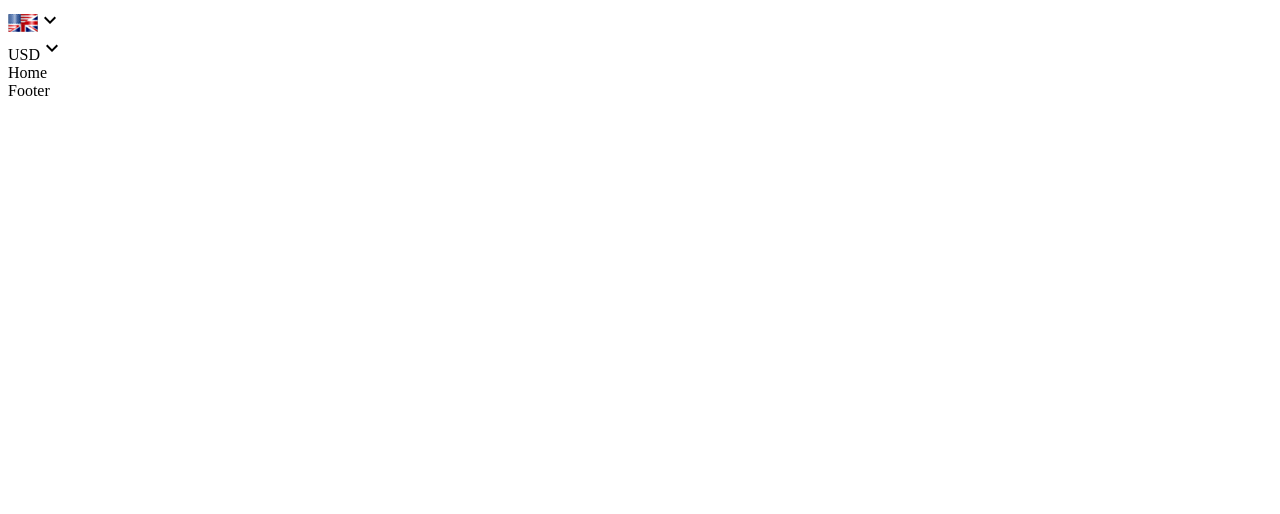
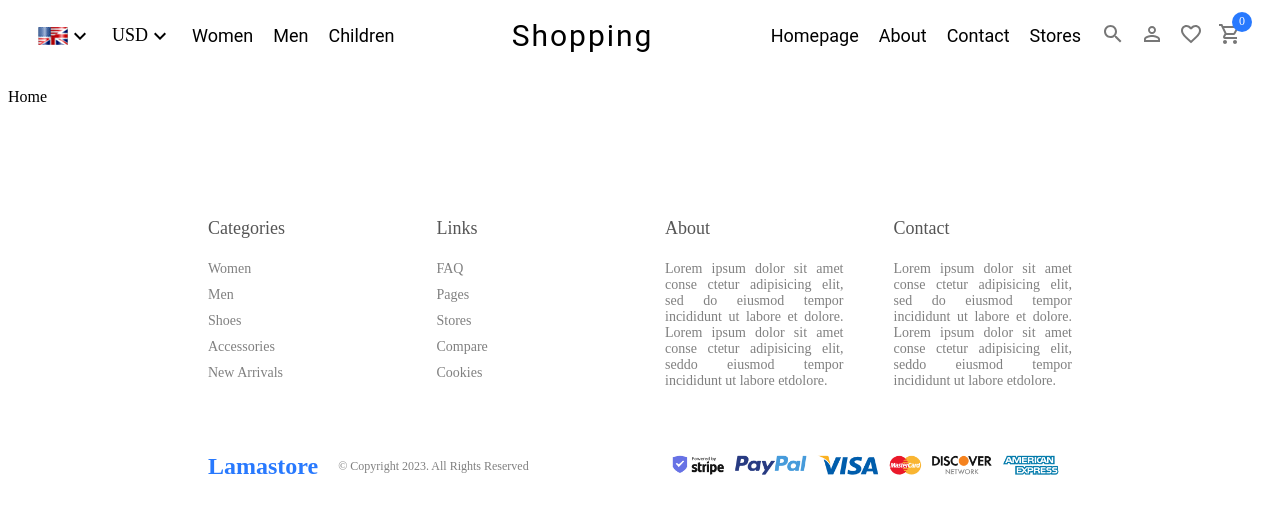
Before and after one commit to thanatP-Bz/shopping, a React (Vite) app in the folder client/: page / in a window 1280 px wide. Shown: the top 514 px of the page. Built offline with nearby package versions, Linux system fonts and the light colour scheme.

Commit message:
addFooter

```diff
--- a/client/src/App.tsx
+++ b/client/src/App.tsx
@@ -4,6 +4,7 @@
 import Home from "./pages/home/Home";
 import Product from "./pages/product/Product";
 import Products from "./pages/products/Products";
+import "./app.scss";
 
 const Layout = () => {
   return (
--- /dev/null
+++ b/client/src/app.scss
@@ -0,0 +1,8 @@
+.app {
+  .link {
+    color: inherit;
+    text-decoration: none;
+    font-family: "Roboto", sans-serif;
+    font-weight: 400;
+  }
+}
--- a/client/src/components/footer/Footer.tsx
+++ b/client/src/components/footer/Footer.tsx
@@ -1,7 +1,57 @@
-import React from "react";
-
+import paymentImg from "../../../public/img/payment.png";
+import "./foooter.scss";
 const Footer = () => {
-  return <div>Footer</div>;
+  return (
+    <div className="footer">
+      <div className="top">
+        <div className="item">
+          <h1>Categories</h1>
+          <span>Women</span>
+          <span>Men</span>
+          <span>Shoes</span>
+          <span>Accessories</span>
+          <span>New Arrivals</span>
+        </div>
+        <div className="item">
+          <h1>Links</h1>
+          <span>FAQ</span>
+          <span>Pages</span>
+          <span>Stores</span>
+          <span>Compare</span>
+          <span>Cookies</span>
+        </div>
+        <div className="item">
+          <h1>About</h1>
+          <span>
+            Lorem ipsum dolor sit amet conse ctetur adipisicing elit, sed do
+            eiusmod tempor incididunt ut labore et dolore. Lorem ipsum dolor sit
+            amet conse ctetur adipisicing elit, seddo eiusmod tempor incididunt
+            ut labore etdolore.
+          </span>
+        </div>
+        <div className="item">
+          <h1>Contact</h1>
+          <span>
+            Lorem ipsum dolor sit amet conse ctetur adipisicing elit, sed do
+            eiusmod tempor incididunt ut labore et dolore. Lorem ipsum dolor sit
+            amet conse ctetur adipisicing elit, seddo eiusmod tempor incididunt
+            ut labore etdolore.
+          </span>
+        </div>
+      </div>
+      <div className="bottom">
+        <div className="left">
+          <span className="logo">Lamastore</span>
+          <span className="copyright">
+            © Copyright 2023. All Rights Reserved
+          </span>
+        </div>
+        <div className="right">
+          <img src={paymentImg} alt="" />
+        </div>
+      </div>
+    </div>
+  );
 };
 
 export default Footer;
--- /dev/null
+++ b/client/src/components/footer/foooter.scss
@@ -0,0 +1,55 @@
+.footer {
+  margin: 100px 200px 20px 200px;
+
+  .top {
+    display: flex;
+    gap: 50px;
+
+    .item {
+      flex: 1;
+      display: flex;
+      flex-direction: column;
+      gap: 10px;
+      text-align: justify;
+      font-size: 14px;
+
+      h1 {
+        font-size: 18px;
+        font-weight: 500;
+        color: #555;
+      }
+
+      span {
+        color: gray;
+      }
+    }
+  }
+
+  .bottom {
+    display: flex;
+    align-items: center;
+    justify-content: space-between;
+    margin-top: 50px;
+    .left {
+      display: flex;
+      align-items: center;
+
+      .logo {
+        color: #2879fe;
+        font-weight: bold;
+        font-size: 24px;
+      }
+
+      .copyright {
+        margin-left: 20px;
+        font-size: 12px;
+        color: gray;
+      }
+    }
+    .right {
+      img {
+        height: 50px;
+      }
+    }
+  }
+}
--- a/client/src/components/navbar/Navbar.tsx
+++ b/client/src/components/navbar/Navbar.tsx
@@ -1,11 +1,13 @@
+import "./navbar.scss";
 import flagImg from "../../../public/img/en.png";
-import paymentImg from "../../../public/img/payment.png";
+/* import paymentImg from "../../../public/img/payment.png"; */
 
 import ExpandMoreIcon from "@mui/icons-material/ExpandMore";
 import SearchIcon from "@mui/icons-material/Search";
 import PersonOutlineIcon from "@mui/icons-material/PersonOutline";
 import FavoriteBorderIcon from "@mui/icons-material/FavoriteBorder";
 import ShoppingCartOutlinedIcon from "@mui/icons-material/ShoppingCartOutlined";
+import { Link } from "react-router-dom";
 
 const Navbar = () => {
   return (
@@ -20,9 +22,59 @@
             <span>USD</span>
             <ExpandMoreIcon />
           </div>
+          <div className="item">
+            <Link className="link" to="/products/1">
+              Women
+            </Link>
+          </div>
+          <div className="item">
+            <Link className="link" to="/products/2">
+              Men
+            </Link>
+          </div>
+          <div className="item">
+            <Link className="link" to="/products/3">
+              Children
+            </Link>
+          </div>
         </div>
-        <div className="center"></div>
-        <div className="right"></div>
+        <div className="center">
+          <Link className="link" to="/">
+            Shopping
+          </Link>
+        </div>
+        <div className="right">
+          <div className="item">
+            <Link className="link" to="/">
+              Homepage
+            </Link>
+          </div>
+          <div className="item">
+            <Link className="link" to="/">
+              About
+            </Link>
+          </div>
+          <div className="item">
+            <Link className="link" to="/">
+              Contact
+            </Link>
+          </div>
+          <div className="item">
+            <Link className="link" to="/">
+              Stores
+            </Link>
+          </div>
+
+          <div className="icons">
+            <SearchIcon />
+            <PersonOutlineIcon />
+            <FavoriteBorderIcon />
+            <div className="cartIcon">
+              <ShoppingCartOutlinedIcon />
+              <span>0</span>
+            </div>
+          </div>
+        </div>
       </div>
     </div>
   );
--- /dev/null
+++ b/client/src/components/navbar/navbar.scss
@@ -0,0 +1,57 @@
+.navbar {
+  height: 80px;
+
+  .wrapper {
+    padding: 10px 30px;
+    display: flex;
+    align-items: center;
+    justify-content: space-between;
+
+    .item {
+      display: flex;
+      align-items: center;
+      font-size: 18px;
+    }
+
+    .left {
+      display: flex;
+      align-items: center;
+      gap: 20px;
+    }
+    .center {
+      font-size: 30px;
+      letter-spacing: 2px;
+    }
+    .right {
+      display: flex;
+      align-items: center;
+      gap: 20px;
+
+      .icons {
+        display: flex;
+        gap: 15px;
+        color: #777;
+        cursor: pointer;
+
+        .cartIcon {
+          position: relative;
+
+          span {
+            font-size: 12px;
+            width: 20px;
+            height: 20px;
+            border-radius: 50%;
+            background-color: #2879fe;
+            color: white;
+            position: absolute;
+            right: -10px;
+            top: -10px;
+            display: flex;
+            align-items: center;
+            justify-content: center;
+          }
+        }
+      }
+    }
+  }
+}
```
